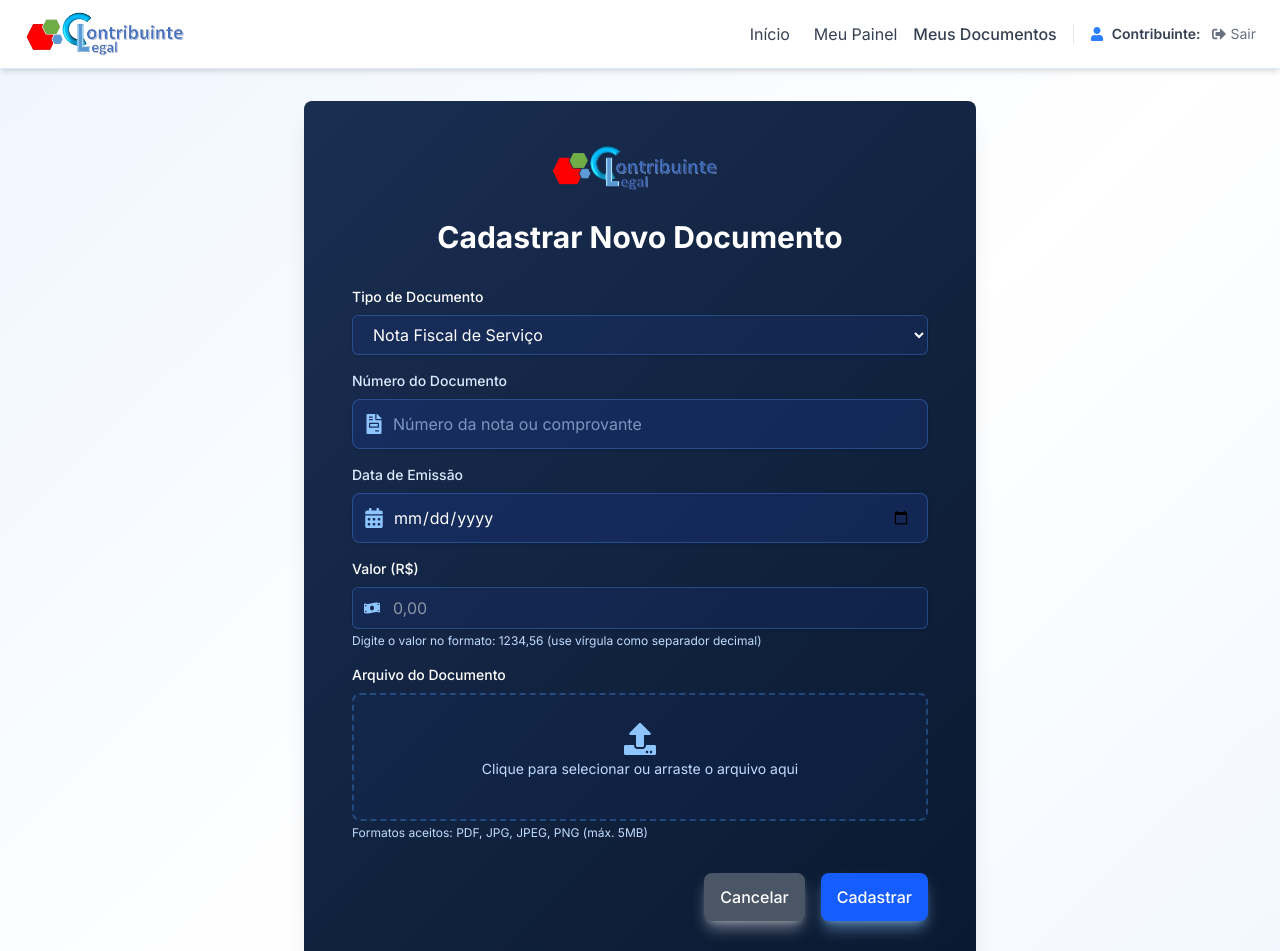
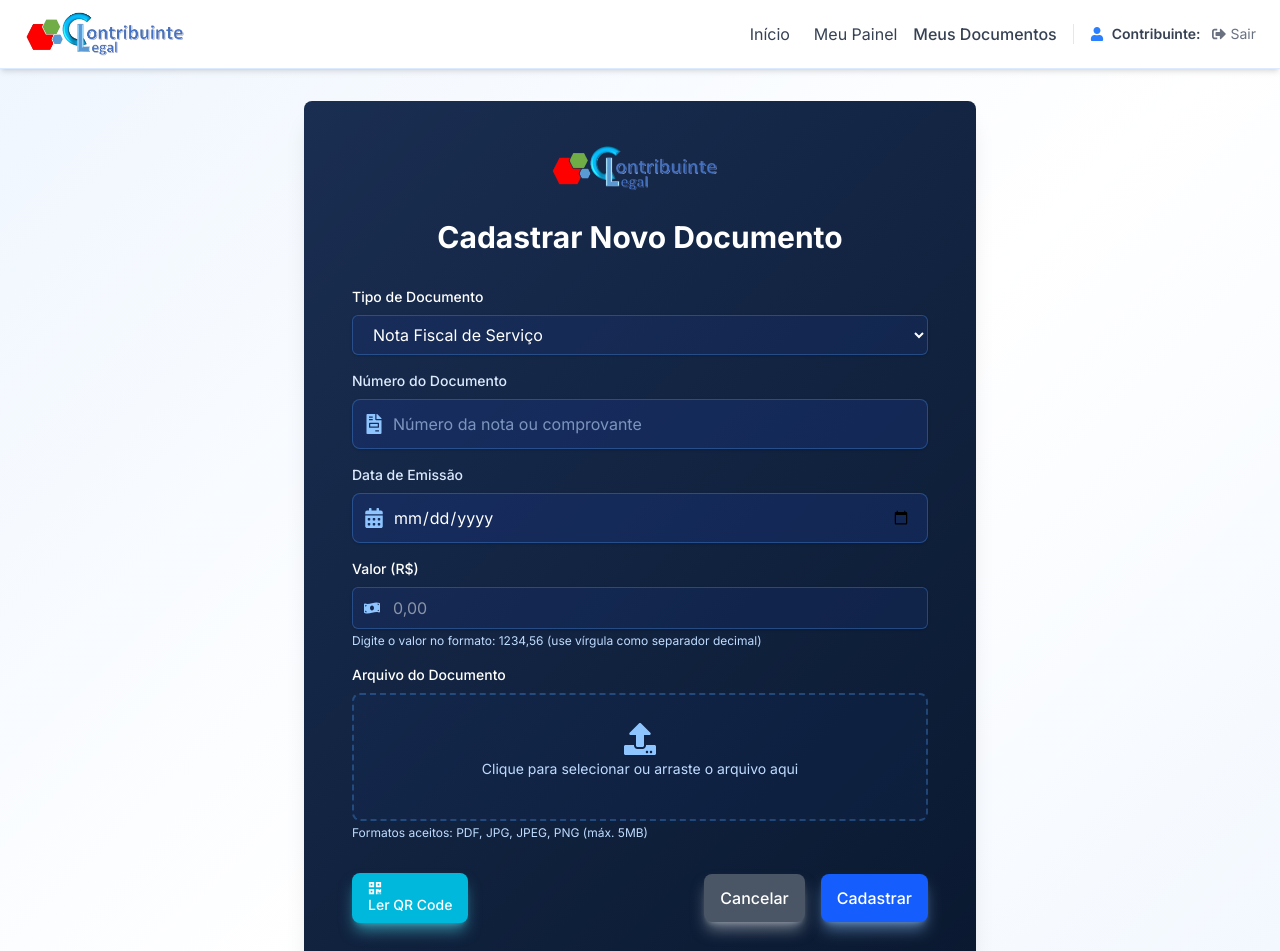
Before and after one commit to herculles-ambrosio/ContribLegal10, a Next.js app: page /meus-documentos/cadastrar in a window 1280 px wide. Shown: the top 951 px of the page. Built offline with nearby package versions, Linux system fonts and the light colour scheme.

Commit message:
Reposicionamento do botão QR Code para parte inferior do formulário

```diff
--- a/src/app/meus-documentos/cadastrar/page.tsx
+++ b/src/app/meus-documentos/cadastrar/page.tsx
@@ -363,21 +363,7 @@ export default function CadastrarDocumento() {
                   fullWidth
                   required
                   variant="dark"
-                  style={{ paddingRight: isMobile ? '2.5rem' : undefined }}
                 />
-                {isMobile && (
-                  <Button
-                    type="button"
-                    variant="info"
-                    onClick={handleScanQR}
-                    disabled={showScanner}
-                    className="absolute right-2.5 top-[39px] w-7 h-7 p-0 flex items-center justify-center rounded-md"
-                    aria-label="Escanear código QR"
-                    style={{ zIndex: 10 }}
-                  >
-                    <FaQrcode size={14} />
-                  </Button>
-                )}
               </div>
 
               <Input
@@ -455,7 +441,20 @@ export default function CadastrarDocumento() {
               </div>
             </div>
 
-            <div className="flex justify-end space-x-4 mt-8">
+            <div className="flex flex-col sm:flex-row justify-between items-center gap-4 mt-8">
+              <div>
+                <Button
+                  type="button"
+                  variant="info"
+                  onClick={handleScanQR}
+                  disabled={showScanner}
+                  className="w-full sm:w-auto flex items-center justify-center text-sm"
+                  aria-label="Escanear código QR"
+                >
+                  <FaQrcode className="mr-2" /> Ler QR Code
+                </Button>
+              </div>
+              <div className="flex gap-4 w-full sm:w-auto justify-end">
                 <Button
                   type="button"
                   variant="secondary"
@@ -474,6 +473,7 @@ export default function CadastrarDocumento() {
                 >
                   Cadastrar
                 </Button>
+              </div>
             </div>
           </form>
 
```
Lines whose indentation alone changed are shown as unchanged.
